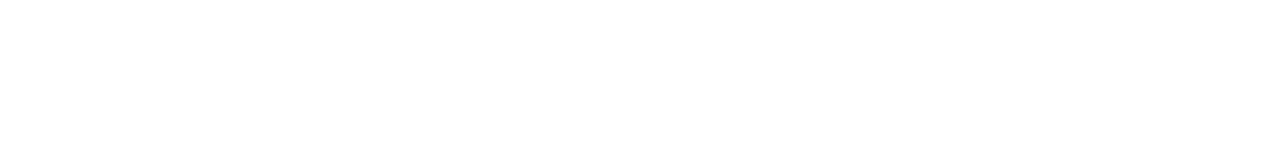
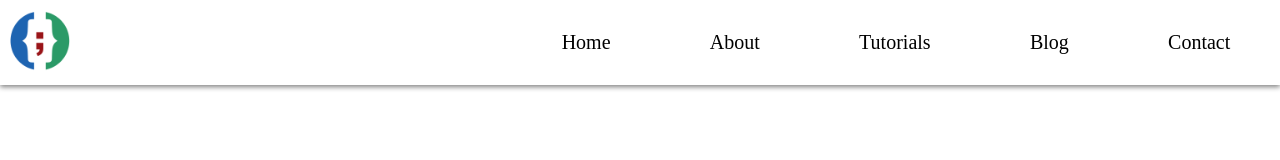
Before and after one commit to yousafsabir/NavigationalMenu_flexboxd, a plain HTML site: page index.html in a window 1280 px wide. Drawn offline with Linux system fonts and the light colour scheme.

Commit message:
first commit,,, design not so good

```diff
--- a/index.html
+++ b/index.html
@@ -7,5 +7,18 @@
     <link rel="stylesheet" href="./style.css" />
     <title>NavigationalMenu_flexbox</title>
   </head>
-  <body></body>
+  <body>
+    <header>
+      <div class="logo-flex~">
+        <img src="./assessts/images/logo.png" alt="" class="logo" />
+      </div>
+      <nav>
+        <a href="#">Home</a>
+        <a href="#">About</a>
+        <a href="#">Tutorials</a>
+        <a href="#">Blog</a>
+        <a href="#">Contact</a>
+      </nav>
+    </header>
+  </body>
 </html>
--- a/style.css
+++ b/style.css
@@ -0,0 +1,38 @@
+* {
+  padding: 0;
+  margin: 0;
+  box-sizing: border-box;
+}
+
+header {
+  width: 100%;
+  height: 85px;
+  margin: 0 auto;
+  /*         |x-offset| |y-offset| |blur-radius| |color|*/
+  box-shadow: 0 2px 5px grey;
+  display: flex;
+  justify-content: space-between;
+  align-items: center;
+}
+
+.logo-flex {
+  /* outline: 1px solid grey; */
+  flex-basis: 40%;
+}
+
+nav {
+  /* outline: 1px solid grey; */
+  flex-basis: 60%;
+  display: flex;
+  justify-content: space-around;
+}
+
+.logo {
+  width: 80px;
+}
+
+nav a {
+  text-decoration: none;
+  color: #000;
+  font-size: 20px;
+}
```
Also changed, not shown: assessts/images/logo.png (added).
